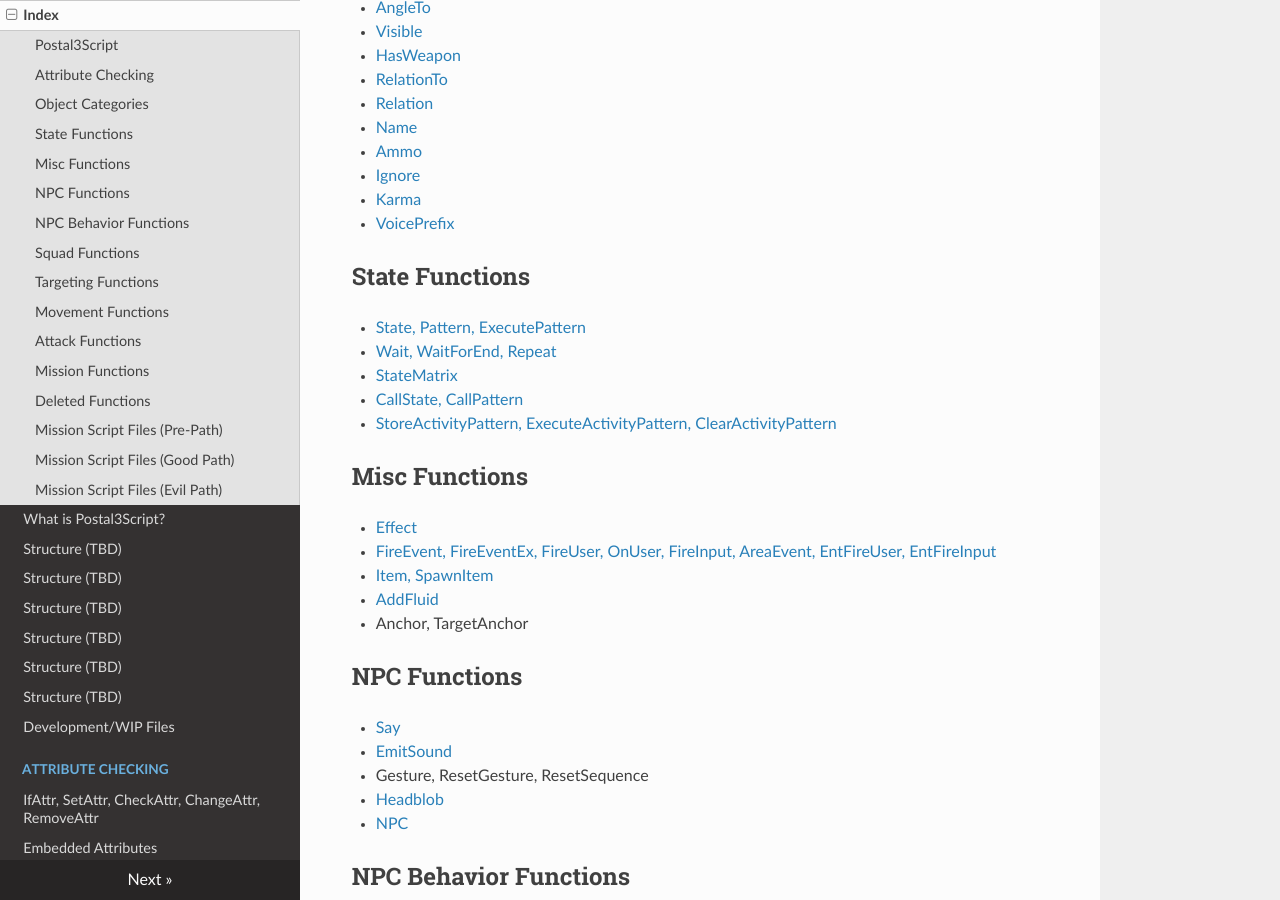
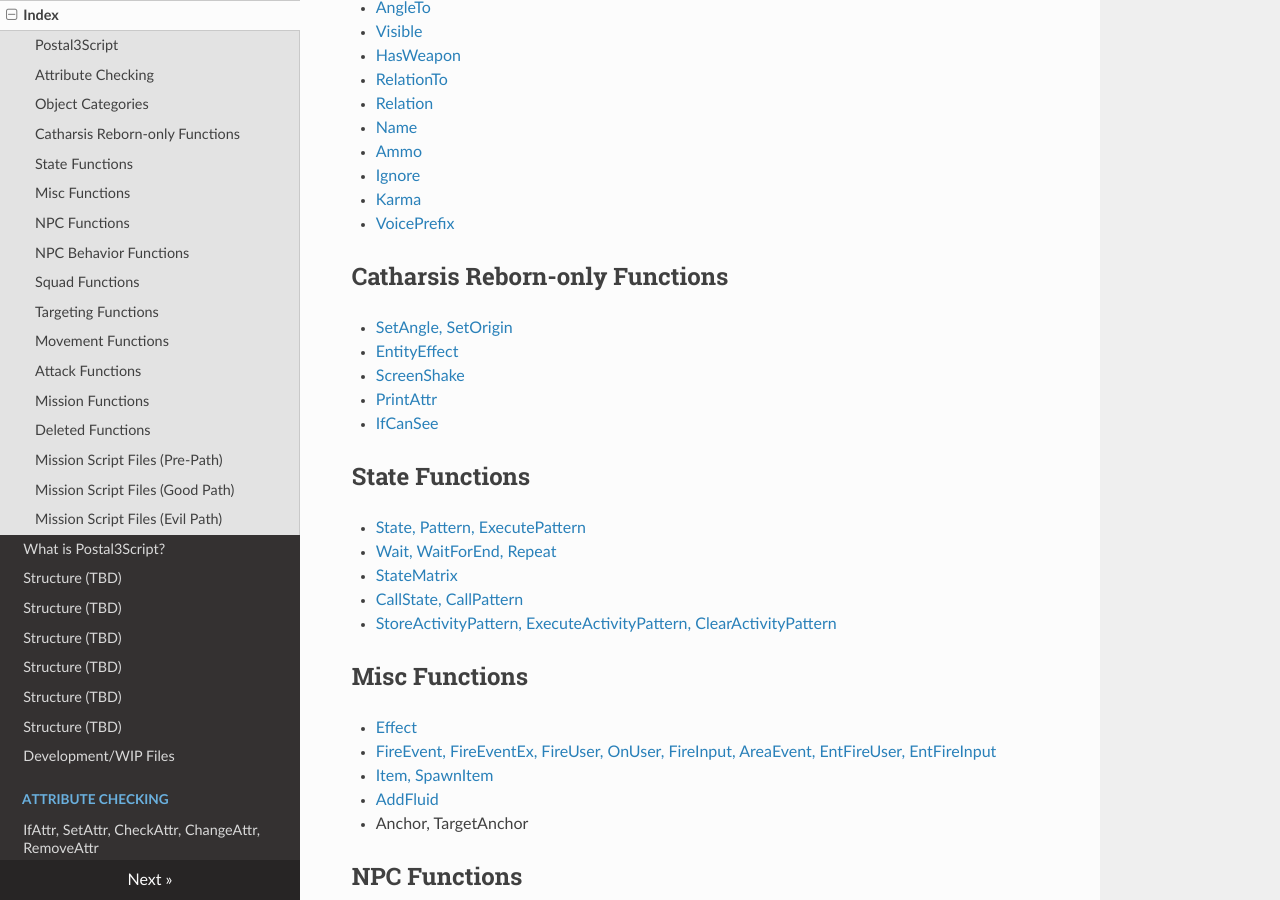
Before and after one commit to WhackJobInt/postal3scriptdocs, an MkDocs documentation site: the page built from docs/index.md, in a window 1280 px wide and 900 px high, scrolled down 913 px. Built offline with MkDocs 1.6.1, drawn with Linux system fonts in a browser that asks for light colours; nearby versions of some CDN libraries.

Commit message:
Whoopsies, forgot to do Index

```diff
--- a/docs/index.md
+++ b/docs/index.md
@@ -42,6 +42,15 @@
 <li><a href="objects/ignore">Ignore</a></li>
 <li><a href="objects/karma">Karma</a></li>
 <li><a href="objects/voiceprefix">VoicePrefix</a></li>
+</ul>
+
+## Catharsis Reborn-only Functions
+<ul>
+<li><a href="wjifuncs/setangle_setorigin">SetAngle, SetOrigin</a></li>
+<li><a href="wjifuncs/entityeffect">EntityEffect</a></li>
+<li><a href="wjifuncs/screenshake">ScreenShake</a></li>
+<li><a href="wjifuncs/printattr">PrintAttr</a></li>
+<li><a href="wjifuncs/ifcansee">IfCanSee</a></li>
 </ul>
 
 ## State Functions
```
